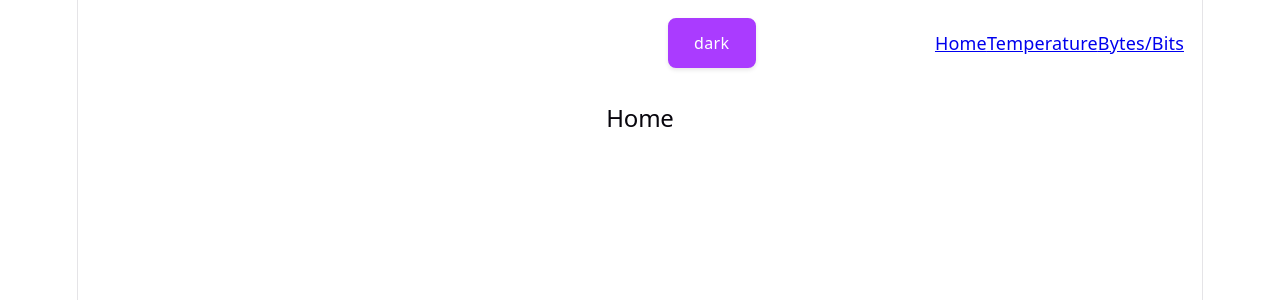
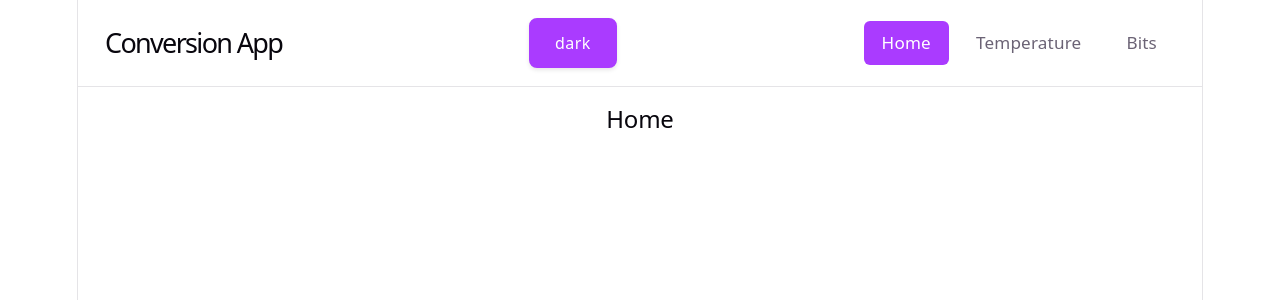
Before and after one commit to Keedjud/webmobui2-ex1, a Vue app: page /#home in a window 1280 px wide. Shown: the top 300 px of the page. Built offline with nearby package versions, Linux system fonts and the light colour scheme.

Commit message:
Enhance TheHeader component: add dynamic routing and current route props, improve navigation styling; add useFetch composable for data fetching

```diff
--- a/src/App.vue
+++ b/src/App.vue
@@ -24,7 +24,7 @@ const { currentComponent, currentRoute, navigateTo } = useHashRoute(routes);
 </script>
 
 <template>
-    <TheHeader>Conversion App</TheHeader>
+    <TheHeader :routes="routes" :current-route="currentRoute">Conversion App</TheHeader>
     <main>
         <component :is="currentComponent" />
     </main>
--- a/src/components/TheHeader.vue
+++ b/src/components/TheHeader.vue
@@ -2,12 +2,27 @@
   import { ref } from 'vue';
   import BaseButton from './BaseButton.vue';
   import { useJsonStorage } from '../composables/useJsonStorage';
+
+  const props = defineProps({
+    routes: {
+      type: Array,
+      default: () => []
+    },
+    currentRoute: {
+      type: Object,
+      default: () => ({})
+    }
+  });
 
   const { val : label } = useJsonStorage('theme', 'dark');
   const { val : fontsize } = useJsonStorage('fontsize', '1rem');
 
   function toggleTheme() {
     label.value = label.value === 'dark' ? 'light' : 'dark';
+  }
+
+  function getRouteName(hash) {
+    return hash.replace('#', '').charAt(0).toUpperCase() + hash.replace('#', '').slice(1);
   }
 </script>
 
@@ -16,25 +31,68 @@
     <h1><slot></slot></h1>
     <BaseButton @click="toggleTheme" :label="label" type="primary"/>
     <nav>
-      <a href="#home">Home</a>
-      <a href="#temperature">Temperature</a>
-      <a href="#bits">Bytes/Bits</a>
+      <a
+        v-for="route in routes"
+        :key="route.hash"
+        :href="route.hash"
+        :class="{ active: currentRoute.hash === route.hash }"
+      >
+        {{ getRouteName(route.hash) }}
+      </a>
     </nav>
   </header>
 </template>
 
 <style scoped>
   h1 {
-    color: white;
+    color: var(--text-h);
     margin: 0;
     padding: 0;
+    font-size: 1.5rem;
   }
 
   header {
     display: flex;
     justify-content: space-between;
     align-items: center;
-    padding: 1rem;
-    background-color: var(--color-primary);
+    padding: 1rem 1.5rem;
+    background-color: var(--bg);
+    border-bottom: 1px solid var(--border);
+    gap: 1rem;
+  }
+
+  nav {
+    display: flex;
+    gap: 0.5rem;
+    align-items: center;
+  }
+
+  nav a {
+    padding: 0.5rem 1rem;
+    text-decoration: none;
+    color: var(--text);
+    border-radius: 6px;
+    transition: all 0.2s ease;
+    font-size: 0.95rem;
+  }
+
+  nav a:hover {
+    background-color: var(--accent-bg);
+    color: var(--accent);
+  }
+
+  nav a:active {
+    transform: scale(0.95);
+  }
+
+  nav a.active {
+    background-color: var(--accent);
+    color: white;
+    font-weight: 500;
+  }
+
+  nav a.active:hover {
+    background-color: var(--accent);
+    color: white;
   }
 </style>
```
Also changed, not shown: src/composables/useFetch.js (added, +15 -0 lines).
